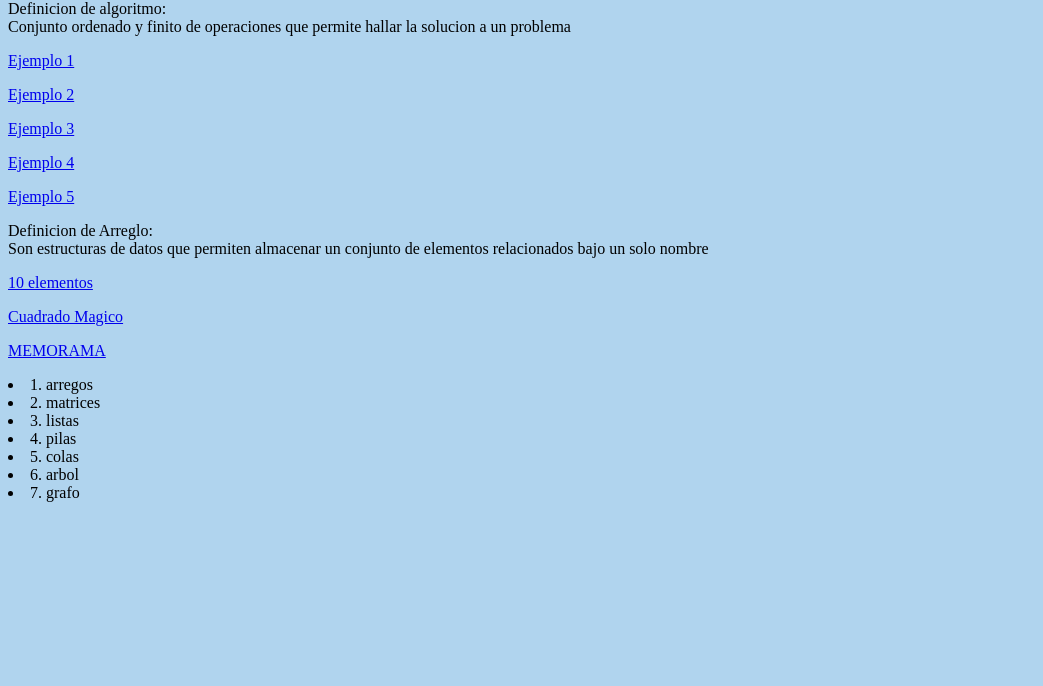
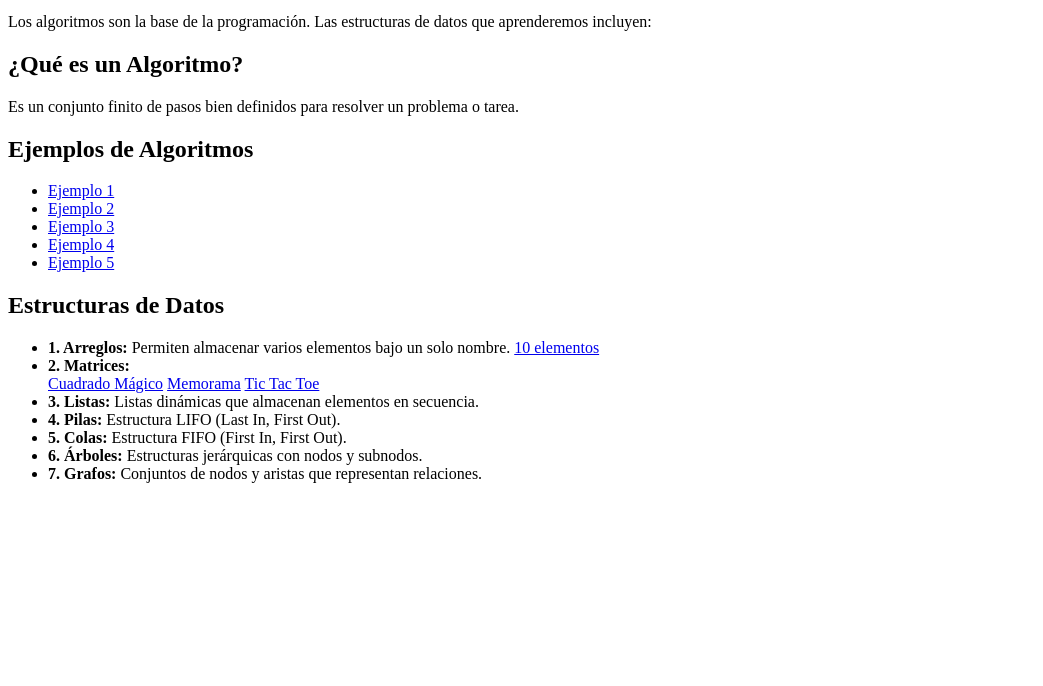
Before and after one commit to santiagohernandezalicia/santiagohernandezalicia.github.io, a plain HTML site: page index.html in a window 1280 px wide. Shown: the part 114-800 px from the top of the page, without its empty margins (0-1043 px from the left). Drawn offline with Linux system fonts and the light colour scheme.

Commit message:
Update index.html

```diff
--- a/index.html
+++ b/index.html
@@ -3,30 +3,55 @@
 <head>
     <meta charset="UTF-8">
     <meta name="viewport" content="width=device-width, initial-scale=1.0">
-    <title>Unidad didactica 1: introduccion a los algoritmos y estructuras de datos</title>
+    <title>Unidad Didáctica 1: Introducción a los Algoritmos y Estructuras de Datos</title>
+    <link rel="stylesheet" href="./css/index.css">
 </head>
-<body  bgcolor="#b0d4ee">
-    <h1>Unidad didactica 1: introduccion a los algoritmos y estructuras de datos</h1>
-    un algoritmo es una serie de pasos o instrucciones para llegar a un fin
-    las estructuras de datos que veremos en el semestre son: <br>
-    <p>Definicion de algoritmo: <br> Conjunto ordenado y finito de operaciones que permite hallar la solucion a un problema </p>
-    <p > <a href="algoritmo1.html">Ejemplo 1 </a></p>
-    <p > <a href="algoritmo2.html">Ejemplo 2 </a></p>
-    <p > <a href="algoritmo3.html">Ejemplo 3 </a></p>
-    <p > <a href="algoritmo4.html">Ejemplo 4 </a></p>
-    <p > <a href="algoritmo5.html">Ejemplo 5 </a></p>
-    <p>Definicion de Arreglo: <br> Son estructuras de datos que permiten almacenar un conjunto de elementos relacionados bajo un solo nombre </p>
-    <p > <a href="ejemplo1.html ">10 elementos</a></p>
-    <p > <a href="ejemplo2.html ">Cuadrado Magico</a></p>
-    <p > <a href="memorama.html">MEMORAMA</a></p>
+<body>
+    <header>
+        <h1>Unidad Didáctica 1</h1>
+        <h2>Introducción a los Algoritmos y Estructuras de Datos</h2>
+    </header>
+    <main>
+        <section class="introduction">
+            <p>Los algoritmos son la base de la programación. Las estructuras de datos que aprenderemos incluyen:</p>
+            <div class="definition">
+                <h2>¿Qué es un Algoritmo?</h2>
+                <p>Es un conjunto finito de pasos bien definidos para resolver un problema o tarea.</p>
+            </div>
+        </section>
+<section class="examples">
+            <h2>Ejemplos de Algoritmos</h2>
+            <ul>
+                <li><a href="algoritmo1.html">Ejemplo 1</a></li>
+                <li><a href="algoritmo2.html">Ejemplo 2</a></li>
+                <li><a href="algoritmo3.html">Ejemplo 3</a></li>
+                <li><a href="algoritmo4.html">Ejemplo 4</a></li>
+                <li><a href="algoritmo5.html">Ejemplo 5</a></li>
+            </ul>
+        </section>
+        <section class="topics">
+            <h2>Estructuras de Datos</h2>
+            <ul>
+                <li>
+                    <strong>1. Arreglos:</strong> Permiten almacenar varios elementos bajo un solo nombre.
+                    <a href="ejemplo1.html">10 elementos</a>
+                </li>
+                <li>
+                    <strong>2. Matrices:</strong>
+                    <div class="nested-list">
+                        <a href="ejemplo2.html">Cuadrado Mágico</a>
+                        <a href="memorama.html">Memorama</a>
+                        <a href="gato.html">Tic Tac Toe</a>
+                    </div>
+                </li>
+                <li><strong>3. Listas:</strong> Listas dinámicas que almacenan elementos en secuencia.</li>
+                <li><strong>4. Pilas:</strong> Estructura LIFO (Last In, First Out).</li>
+                <li><strong>5. Colas:</strong> Estructura FIFO (First In, First Out).</li>
+                <li><strong>6. Árboles:</strong> Estructuras jerárquicas con nodos y subnodos.</li>
+                <li><strong>7. Grafos:</strong> Conjuntos de nodos y aristas que representan relaciones.</li>
+            </ul>
+        </section>
 
-    <li>1. arregos<br></li>
-    <li>2. matrices<br></li>
-    <li>3. listas<br></li>
-    <li>4. pilas<br></li>
-    <li>5. colas<br></li>
-    <li>6. arbol<br></li>
-    <li>7. grafo<br></li>
+    </main>
 </body>
-
 </html>
```
